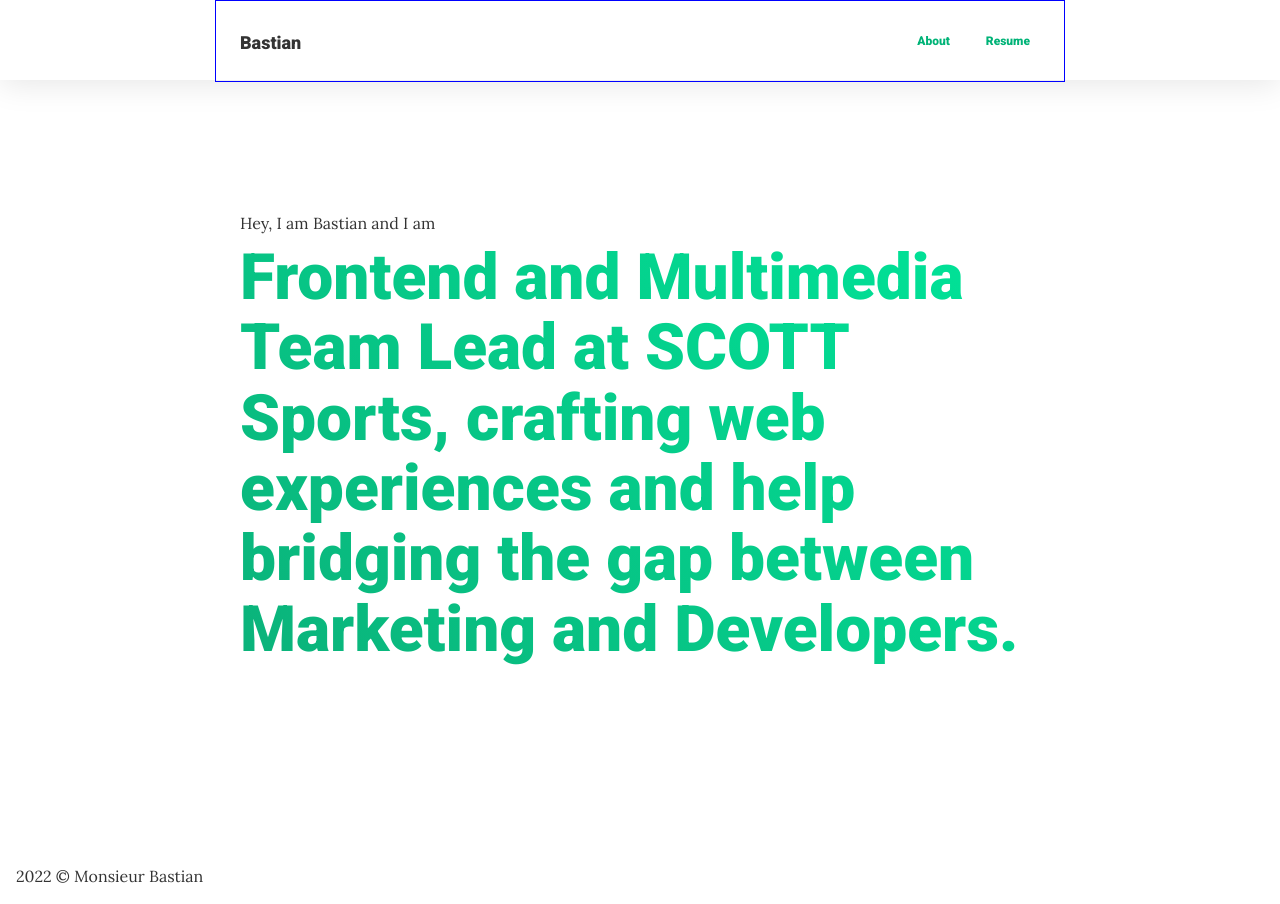
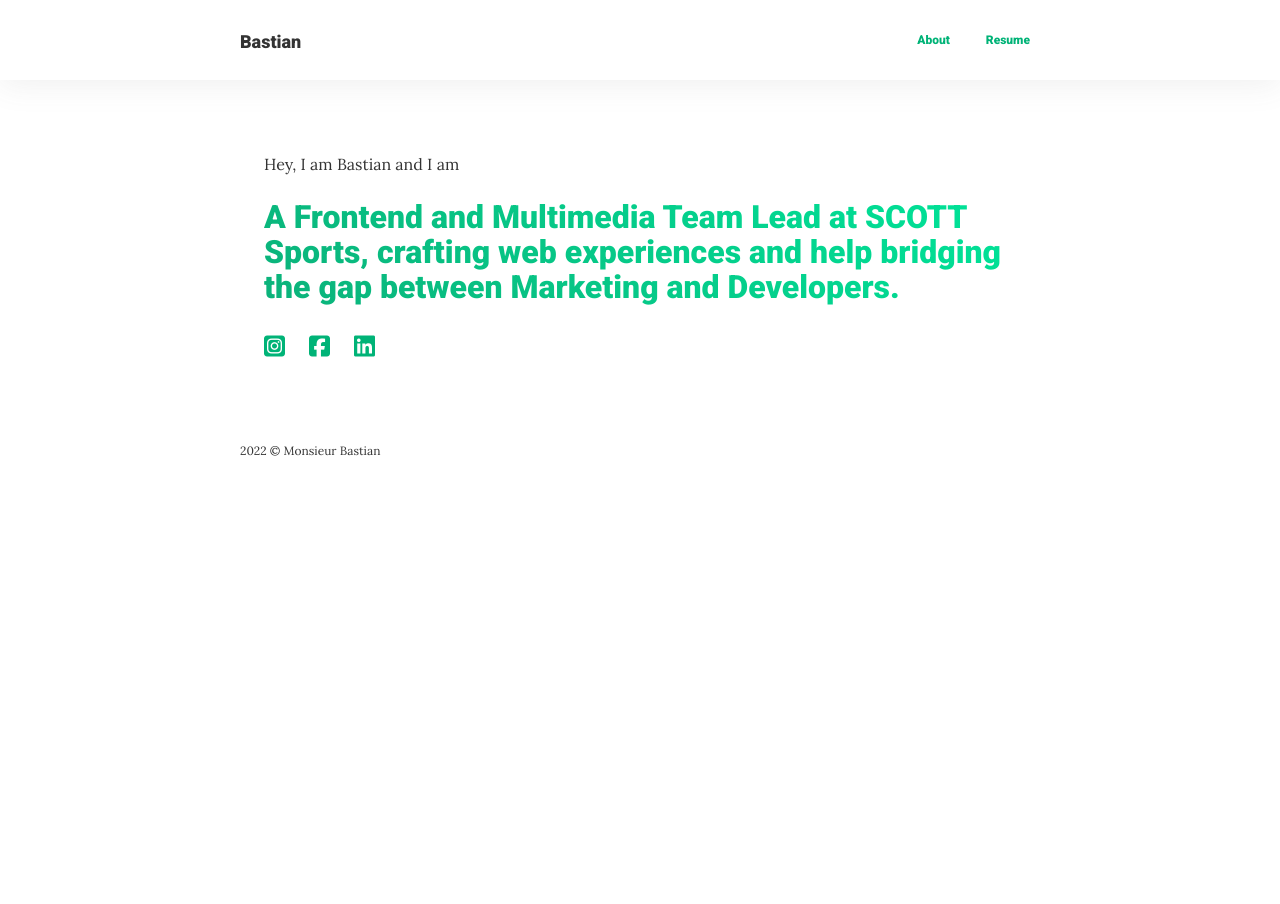
Before and after one commit to monsieurBastian/monsieurBastian.github.io, a plain HTML site: page index.html in a window 1280 px wide. After the commit the page ends 800 px from the top, so only its background shows below. Drawn offline with Linux system fonts and the light colour scheme.

Commit message:
add social icons and styling for hero

```diff
--- a/css/styles.css
+++ b/css/styles.css
@@ -102,15 +102,13 @@
 /*--- HEADER ---*/
 header {
   background: #fff;
-  box-shadow: 0 4px 32px rgba(0, 0, 0, 0.1);
+  box-shadow: 0 4px 32px rgba(102, 102, 102, 0.1);
   height: 80px;
   position: sticky;
   top: 0;
-  width: 100%;
   z-index: 1000;
 }
 .header__wrapper {
-  border: 1px solid blue;
   align-items: center;
   display: flex;
   height: 100%;
@@ -154,21 +152,22 @@
 
 /*--- MAIN ---*/
 /* check SMACSS architecture. To learn more, visit: http://smacss.com/ */
-.container {
+.main__wrapper {
   margin: 0 auto;
   max-width: 800px;
-  padding: 0 24px;
-  width: 100%;
 }
-section {
-  display: flex;
-  flex-direction: column;
-  justify-content: center;
-  min-height: 90vh;
-  padding-bottom: 3rem;
+.main__content {
+  padding: 24px;
 }
-.mod-hero h2 {
-  font-size: 4rem;
+.mod-hero {
+  padding-bottom: 3em;
+  padding-top: 3em;
+}
+.hero__content {
+  padding: 24px;
+}
+.hero__content h2 {
+  font-size: 2em;
   line-height: 110%;
   color: #00e599;
   background-image: linear-gradient(45deg,#0bb27a,#00e599);
@@ -176,11 +175,12 @@
   background-clip: text;
   -webkit-background-clip: text;
   -moz-background-clip: text;
+  padding-top: 0.5em;
   text-fill-color: transparent;
   -webkit-text-fill-color: transparent;
   -moz-text-fill-color: transparent;
 }
-.mod-hero h2::selection {
+.hero__content h2::selection {
   color: #fff;
   background-image: none;
   background-clip: unset;
@@ -188,11 +188,27 @@
   -moz-background-clip: unset;
   text-fill-color: white;
   -webkit-text-fill-color: white;
-  -moz-text-fill-color: white;
+  -moz-text-fill-color: white;display: block;
 }
+.hero__social-icons {
+  font-size: 1.5em;
+  padding-top: 1em;
+}
+.hero__social-icons a {
+  margin-right: 18px;
+}
+
 
 
 /*--- FOOTER ---*/
 footer {
-  padding: 1rem;
+  bottom: 0;
 }
+.footer__wrapper {
+  margin: 0 auto;
+  max-width: 800px;
+  padding: 8px 24px;
+}
+.text-small {
+  font-size: 12px;
+}
--- a/index.html
+++ b/index.html
@@ -6,6 +6,9 @@
   <meta name="viewport" content="width=device-width, initial-scale=1.0">
 
   <title>Bastian - UX/UI Designer</title>
+
+  <script src="https://kit.fontawesome.com/6e17129c1c.js" crossorigin="anonymous"></script>
+
   <link rel="shortcut icon" type="image/jpg" href="favicon.ico"/>
   <link rel="stylesheet" href="css/styles.css">
 </head>
@@ -23,15 +26,33 @@
     </div>
   </header>
 
-  <main class="home-page container">
-    <section class="mod-hero">
-      <p>Hey, I am Bastian and I am</p>
-      <h2>Frontend and Multimedia Team Lead at SCOTT Sports, crafting web experiences and help bridging the gap between Marketing and Developers.</h2>
-    </section>
+  <main>
+    <div class="main__wrapper">
+      <section class="mod-hero">
+        <div class="hero__content">
+          <p>Hey, I am Bastian and I am</p>
+          <h2>A Frontend and Multimedia Team Lead at SCOTT Sports, crafting web experiences and help bridging the gap between Marketing and Developers.</h2>
+          <p class="hero__social-icons">
+            <a href="https://www.instagram.com/monsieur_bastian/">
+              <i class="fa-brands fa-instagram-square"></i>
+            </a>
+            <a href="https://www.facebook.com/bastian.gurtner/">
+              <i class="fa-brands fa-facebook-square"></i>
+            </a>
+            <a href="https://www.linkedin.com/in/bastiang/">
+              <i class="fa-brands fa-linkedin"></i>
+            </a>
+          </p>
+        </div>
+      </section>
+
+    </div>
   </main>
 
   <footer>
-    <p class="text-small">2022 © Monsieur Bastian</p>
+    <div class="footer__wrapper">
+      <p class="text-small">2022 © Monsieur Bastian</p>
+    </div>
   </footer>
 
 </body>
```
